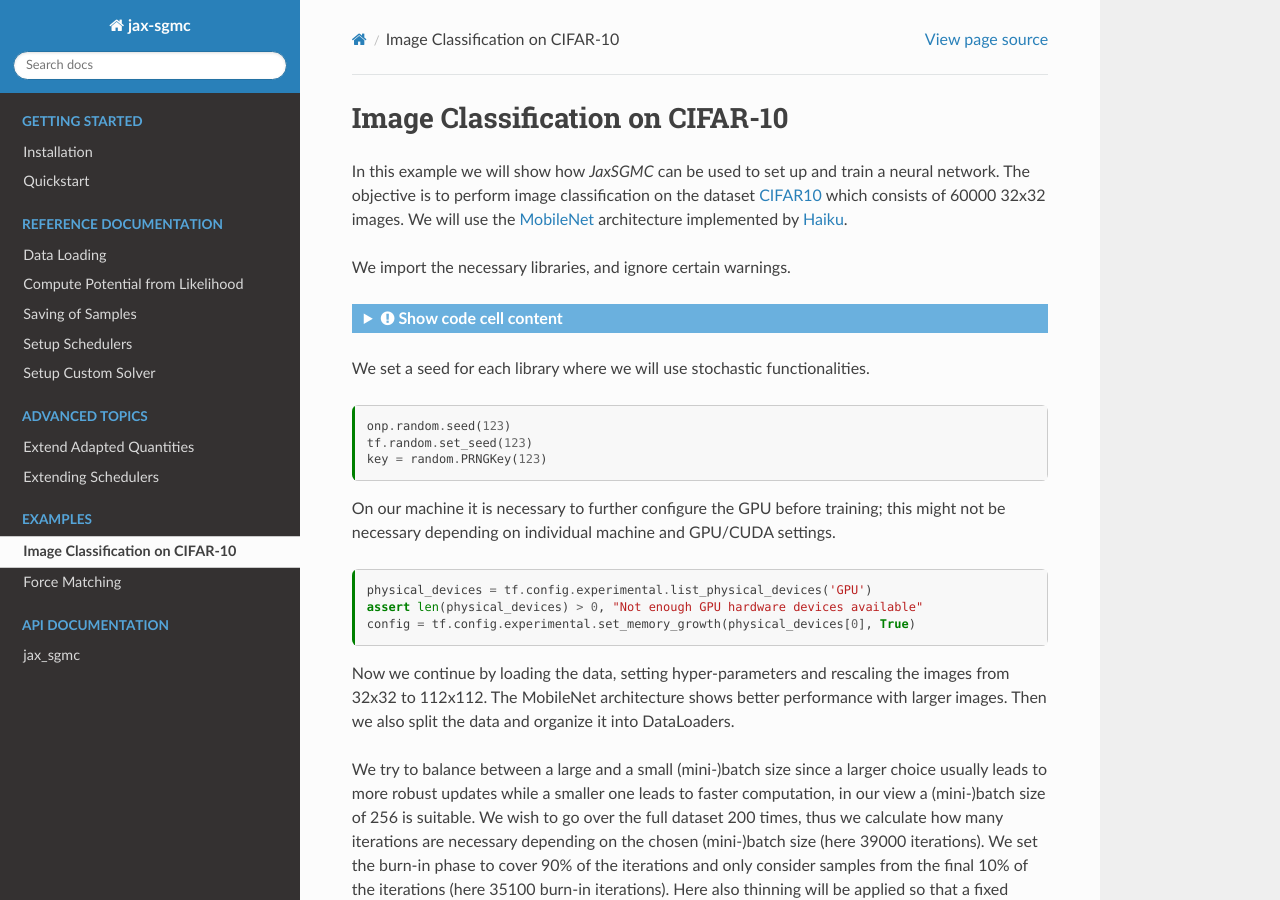
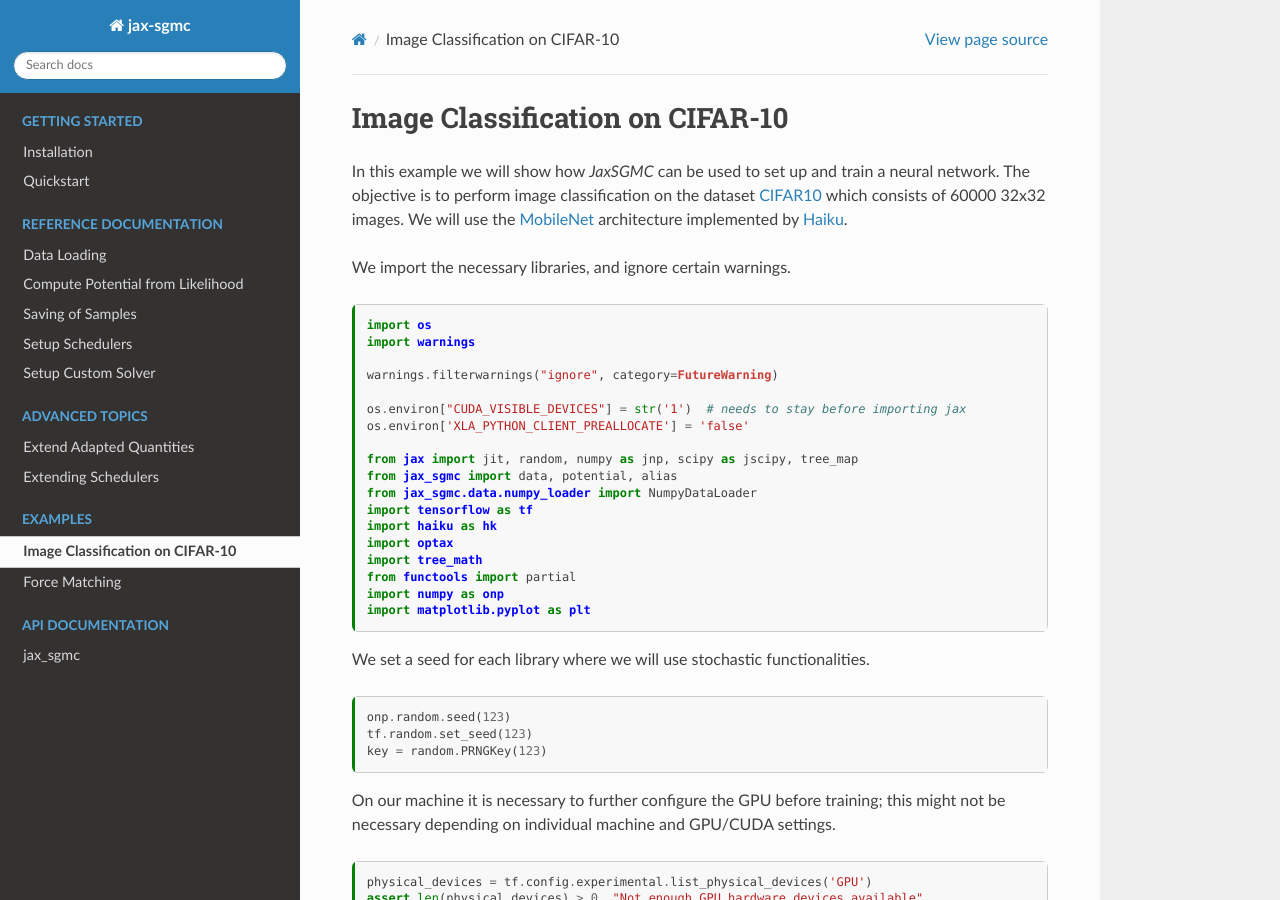
Before and after one commit to tummfm/jax-sgmc, a Sphinx documentation site: the page built from docs/examples/cifar.md, in a window 1280 px wide and 900 px high. Built offline with Sphinx 7.4.7 and the Read the Docs theme 2.0.0, drawn with Linux system fonts in a browser that asks for light colours.

````diff
--- a/docs/examples/cifar.md
+++ b/docs/examples/cifar.md
@@ -1,24 +1,46 @@
 ---
 jupytext:
+  formats: examples///ipynb,docs//examples//md:myst
+  main_language: python
   text_representation:
-    extension: .mystnb
+    extension: .md
     format_name: myst
     format_version: 0.13
-    jupytext_version: 1.14.6
+    jupytext_version: 1.14.4
 kernelspec:
   display_name: Python 3
   language: python
   name: python3
 ---
 
+```{raw-cell}
+
+---
+Copyright 2021 Multiscale Modeling of Fluid Materials, TU Munich
+
+Licensed under the Apache License, Version 2.0 (the "License");
+you may not use this file except in compliance with the License.
+You may obtain a copy of the License at
+
+  http://www.apache.org/licenses/LICENSE-2.0
+
+Unless required by applicable law or agreed to in writing, software
+distributed under the License is distributed on an "AS IS" BASIS,
+WITHOUT WARRANTIES OR CONDITIONS OF ANY KIND, either express or implied.
+See the License for the specific language governing permissions and
+limitations under the License.
+---
+```
+
 # Image Classification on CIFAR-10
 
 In this example we will show how _JaxSGMC_ can be used to set up and train a neural network. The objective is to perform image classification on the dataset [CIFAR10](https://www.cs.toronto.edu/~kriz/cifar.html) which consists of 60000 32x32 images. We will use the [MobileNet](https://arxiv.org/abs/1704.04861) architecture implemented by [Haiku](https://github.com/deepmind/dm-haiku).
 
++++
+
 We import the necessary libraries, and ignore certain warnings.
 
-```{code-cell} ipython2
-:tags: [hide-cell]
+```{code-cell} ipython3
 import os
 import warnings
 
@@ -41,7 +63,7 @@ import matplotlib.pyplot as plt
 
 We set a seed for each library where we will use stochastic functionalities.
 
-```{code-cell} ipython2
+```{code-cell} ipython3
 onp.random.seed(123)
 tf.random.set_seed(123)
 key = random.PRNGKey(123)
@@ -49,7 +71,7 @@ key = random.PRNGKey(123)
 
 On our machine it is necessary to further configure the GPU before training; this might not be necessary depending on individual machine and GPU/CUDA settings.
 
-```{code-cell} ipython2
+```{code-cell} ipython3
 physical_devices = tf.config.experimental.list_physical_devices('GPU')
 assert len(physical_devices) > 0, "Not enough GPU hardware devices available"
 config = tf.config.experimental.set_memory_growth(physical_devices[0], True)
@@ -60,7 +82,7 @@ Now we continue by loading the data, setting hyper-parameters and rescaling the
 We try to balance between a large and a small (mini-)batch size since a larger choice usually leads to more robust updates while a smaller one leads to faster computation, in our view a (mini-)batch size of 256 is suitable. We wish to go over the full dataset 200 times, thus we calculate how many iterations are necessary depending on the chosen (mini-)batch size (here 39000 iterations). We set the burn-in phase to cover 90% of the iterations and only consider samples from the final 10% of the iterations (here 35100 burn-in iterations). Here also thinning will be applied so that a fixed number of parameters is accepted - in our case 20 parameters are accepted.
 For the learning rate we start with 0.001 (common choice for deep learning models) and calculate a final learning rate with a decay of 0.33.
 
-```{code-cell} ipython2
+```{code-cell} ipython3
 # Configuration parameters
 cached_batches = 10
 num_classes = 10
@@ -96,19 +118,18 @@ accepted_samples = 20
 
 Now we split the data. 50000, 5000 and 5000 images are used as training, validation and test datasets.
 
-```{code-cell} ipython2
+```{code-cell} ipython3
 # Split data and organize into DataLoaders
 train_loader = NumpyDataLoader(image=train_images, label=onp.squeeze(train_labels))
 test_loader = NumpyDataLoader(image=test_images[:test_labels.shape[0] // 2, :, :, :],
                               label=test_labels[:test_labels.shape[0] // 2, :])
 val_loader = NumpyDataLoader(image=test_images[test_labels.shape[0] // 2:, :, :, :],
                              label=test_labels[test_labels.shape[0] // 2:, :])
-
 ```
 
 Now we need to obtain an initial batch of data such that the neural network can be initialized with a batch. The `random_reference_data` function initialized data access and allows randomly drawing mini-batches; it returns functions for initialization of a new reference data state, for getting a minibatch from the data state and for releasing the DataLoader once all computations have been done.
 
-```{code-cell} ipython2
+```{code-cell} ipython3
 train_batch_fn = data.random_reference_data(train_loader, cached_batches, batch_size)
 val_batch_init, val_batch_get, val_release = data.random_reference_data(val_loader, cached_batches, batch_size)
 test_batch_init, test_batch_get, test_release = data.random_reference_data(test_loader, cached_batches, batch_size)
@@ -123,7 +144,7 @@ test_init_state, test_init_batch = test_batch_get(test_batch_init(), information
 
 Now the MobileNet architecture can be defined using the Haiku syntax.
 
-```{code-cell} ipython2
+```{code-cell} ipython3
 def init_mobilenet():
     @hk.transform
     def mobilenetv1(batch, is_training=True):
@@ -135,7 +156,7 @@ def init_mobilenet():
     return mobilenetv1.init, mobilenetv1.apply
 ```
 
-```{code-cell} ipython2
+```{code-cell} ipython3
 init, apply_mobilenet = init_mobilenet()
 apply_mobilenet = jit(apply_mobilenet)
 init_params = init(key, init_batch)
@@ -143,7 +164,7 @@ init_params = init(key, init_batch)
 
 At this point we stop to see if we can apply the Mobilenet network to a minibatch of data and if the obtained logits make sense.
 
-```{code-cell} ipython2
+```{code-cell} ipython3
 # Sanity-check prediction
 logits = apply_mobilenet(init_params, None, init_batch)
 print(logits)
@@ -151,7 +172,7 @@ print(logits)
 
 Now we define the log-likelihood and log-prior. For multiclass classification the log-likelihood is the negative cross entropy. We set a log gaussian prior centered at 0 and with a standard deviation of 10 on the weights.
 
-```{code-cell} ipython2
+```{code-cell} ipython3
 # Initialize potential with log-likelihood
 def log_likelihood(sample, observations):
     logits = apply_mobilenet(sample["w"], None, observations)
@@ -178,7 +199,7 @@ if `has_state` is set to true.
 
 We want to sample the neural network parameters; we denote them as `'w'` and use the initial parameters as a starting sample.
 
-```{code-cell} ipython2
+```{code-cell} ipython3
 potential_fn = potential.minibatch_potential(prior=log_gaussian_prior,
                                              likelihood=log_likelihood,
                                              is_batched=True,
@@ -193,7 +214,7 @@ _, returned_likelihoods = potential_fn(sample, batch_data, likelihoods=True)
 
 Now we use the `alias.py` module to set up a [pSGLD sampler with an RMSProp preconditioner](https://arxiv.org/abs/1512.07666). The potential function, DataLoader for training, and a set of hyperparameters need to be passed in order to initialize the sampler. In this case a polynomial step size scheduler is used to control the learning rate and thinning is applied to accept only a fixed number of parameters.
 
-```{code-cell} ipython2
+```{code-cell} ipython3
 # Create pSGLD sampler (with RMSProp precodntioner)
 sampler = alias.sgld(potential_fn=potential_fn,
                      data_loader=train_loader,
@@ -209,7 +230,7 @@ sampler = alias.sgld(potential_fn=potential_fn,
 
 The sampler can now be used to sample parameters. We provide the number of iterations and run the MCMC sampling algorithm. We take the first (and only) chain indexed by `[0]` and from this we obtain the sampled variables.
 
-```{code-cell} ipython2
+```{code-cell} ipython3
 # Perform sampling
 results = sampler(sample, iterations=iterations)
 results = results[0]['samples']['variables']
@@ -223,7 +244,7 @@ Furthermore, we are interested in investigating if ensemble certainty correlates
 
 Finally, we observe how the ensemble predictions provide a gateway to UQ when making individual predictions. We take five images drawn at random from the dataset and plot the predicted probabilities as box-plots. This gives an insight into the uncertainty in the prediction.
 
-```{code-cell} ipython2
+```{code-cell} ipython3
 def evaluate_model(results, loader, evaluation="hard", dataset="training"):
     my_parameter_mapper, sth_to_remove = data.full_data_mapper(loader, 1, 1000)
 
@@ -317,7 +338,7 @@ def evaluate_model(results, loader, evaluation="hard", dataset="training"):
 
 We perform evaluation for the training, validation and test set separately.
 
-```{code-cell} ipython2
+```{code-cell} ipython3
 # Model evaluation
 evaluate_model(results, train_loader, dataset="training")
 evaluate_model(results, val_loader, dataset="validation")
````
